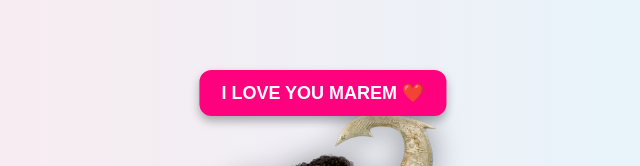
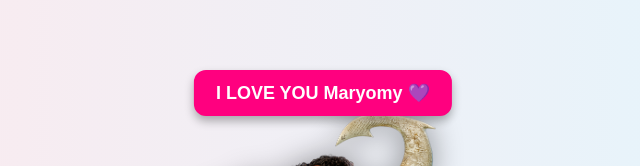
Before and after one commit to mustafa3370/marem, a plain HTML site: page index.html in a window 1280 px wide. Shown: the part 333-499 px from the top of the page, without its empty margins (317-957 px from the left). Drawn offline with Linux system fonts and the light colour scheme.

Commit message:
Add files via upload

```diff
--- a/index.html
+++ b/index.html
@@ -89,7 +89,7 @@
     <!-- Jumping Fantasy Character -->
     <div class="jump-character hidden" id="jumpCharacter">
         <img src="pngwing.com.png" alt="Jumping Anime" />
-        <div class="love-note">I LOVE YOU MAREM ❤️</div>
+        <div class="love-note">I LOVE YOU Maryomy 💜</div>
     </div>
 
     <script>
```
